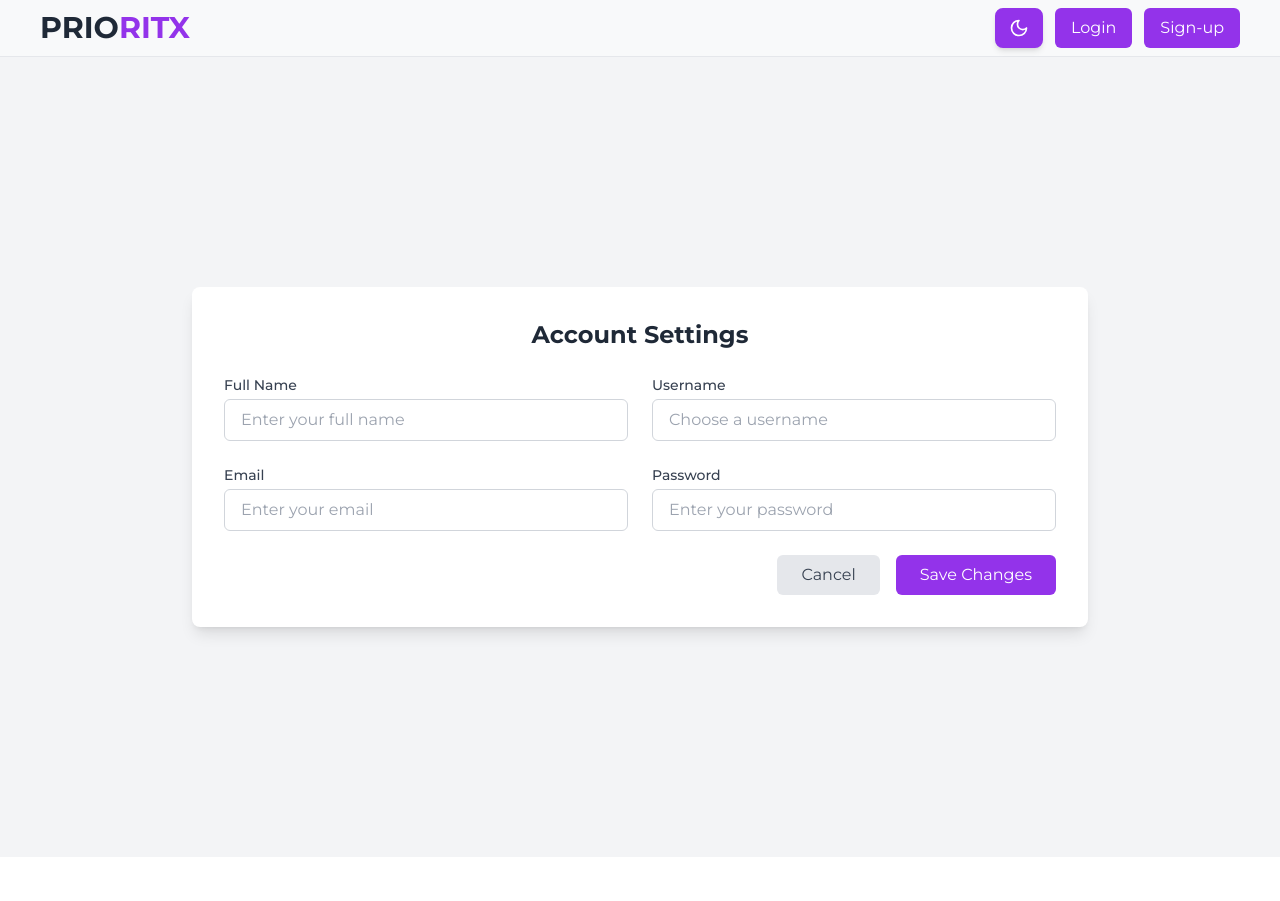
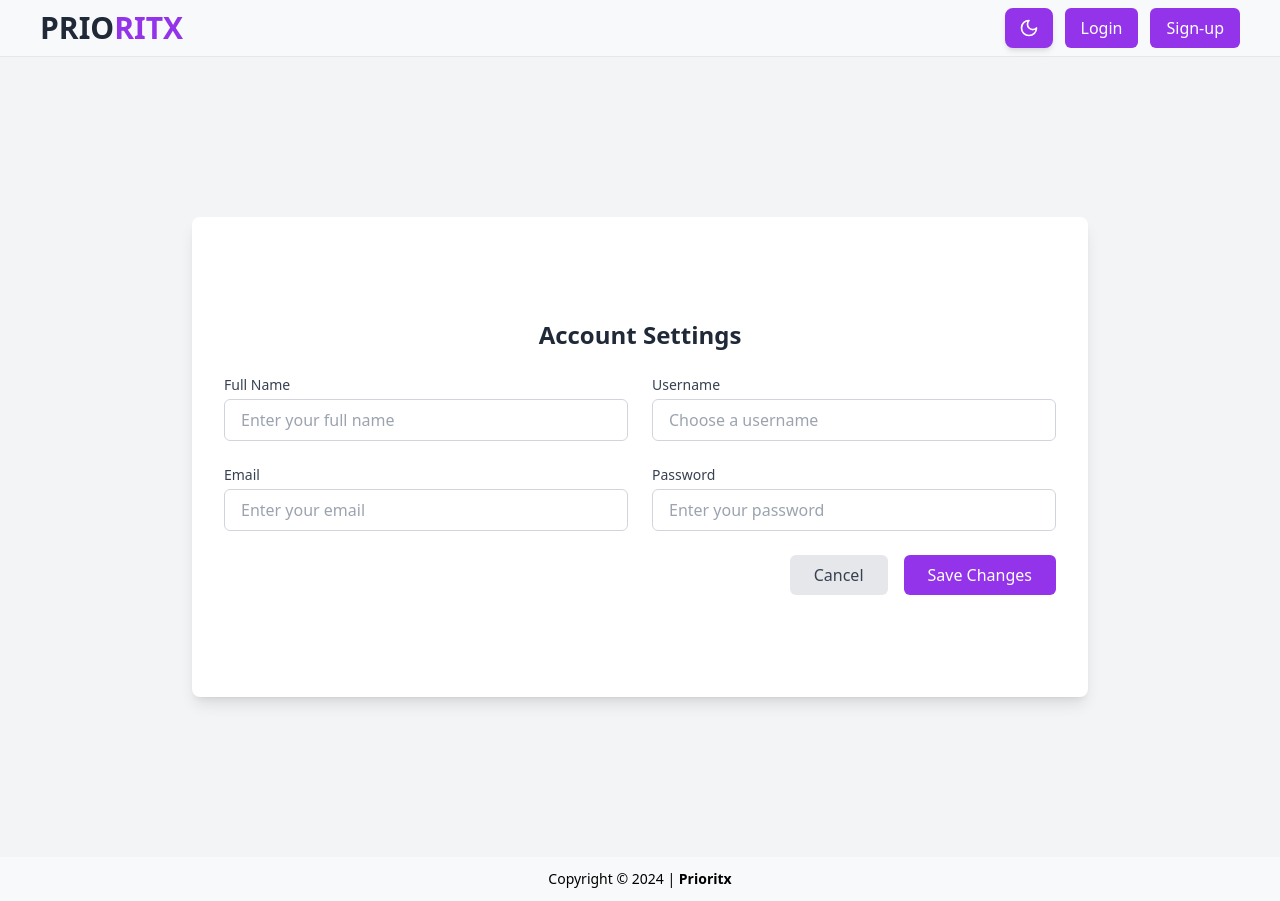
Before and after one commit to shawaiz-khan/prioritx, a React (Vite) app in the folder frontend/: page /settings in a window 1280 px wide. Before the commit the page ends 857 px from the top, so only its background shows below. Built offline with nearby package versions, Linux system fonts and the light colour scheme.

Commit message:
update: Major tweaks and updates

```diff
--- a/frontend/src/App.jsx
+++ b/frontend/src/App.jsx
@@ -17,6 +17,7 @@ import { ThemeProvider } from './contexts/ThemeContext';
 import Profile from './pages/Profile';
 import Support from './pages/Support';
 import Statistics from './pages/Statistics';
+import Footer from './components/Footer';
 
 function App() {
   return (
@@ -41,6 +42,7 @@ function App() {
             {process.env.NODE_ENV === 'development' && <Route path='/test' element={<Test />} />}
             <Route path='*' element={<ErrorPage />} />
           </Routes>
+          <Footer />
         </LoginProvider>
       </ThemeProvider>
     </BrowserRouter>
--- /dev/null
+++ b/frontend/src/components/Footer.jsx
@@ -0,0 +1,9 @@
+export default function Footer() {
+    const year = (new Date().getFullYear().toLocaleString()).split(',');
+
+    return (
+        <div className="p-3 bg-light-container text-sm flex justify-center items-center">
+            Copyright © {year} | <strong>&nbsp;Prioritx</strong>
+        </div>
+    )
+}
--- a/frontend/src/components/NavBar.jsx
+++ b/frontend/src/components/NavBar.jsx
@@ -14,7 +14,7 @@ export default function NavBar() {
     return (
         <>
             {isLoggedIn ? (
-                <header className={`py-2 px-4 md:px-10 border-b font-sans ${isDark ? 'bg-dark-container border-gray-500' : 'bg-light-container'}`}>
+                <header className={`py-2 px-4 md:px-10 border-b font-sans ${isDark ? 'bg-dark-container border-gray-700' : 'bg-light-container'}`}>
                     <nav className="flex justify-between items-center w-full gap-3">
                         <h1 className={`font-bold ${isDark ? "text-light-background" : 'text-gray-800'} text-3xl`}>PRIO<span className='text-purple-600'>RITX</span></h1>
                         <div className="flex items-center w-2/4 max-w-screen-lg">
--- a/frontend/src/components/Notifications.jsx
+++ b/frontend/src/components/Notifications.jsx
@@ -37,7 +37,7 @@ export default function Notifications() {
             {isOpen && (
                 <ul
                     id="notification-menu"
-                    className={`absolute ${isDark ? 'bg-dark-container text-white' : 'bg-neutral-100 text-gray-800'} border ${isDark ? 'border-gray-700' : 'border-gray-400'} top-10 right-0 mt-1 h-fit px-2 py-3 w-80 rounded-md shadow-md overflow-y-scroll max-h-64`}
+                    className={`absolute border ${isDark ? 'bg-dark-container text-white border-gray-700' : 'bg-neutral-100 text-gray-800 border-gray-400'} top-10 right-0 mt-1 h-fit px-2 py-3 w-80 rounded-md shadow-md overflow-y-scroll max-h-64`}
                 >
                     {notifications.map((notification) => {
                         const { id, title, description } = notification;
--- a/frontend/src/components/UserPfp.jsx
+++ b/frontend/src/components/UserPfp.jsx
@@ -2,11 +2,13 @@ import { UserRound } from "lucide-react";
 import { useState, useEffect } from "react";
 import { useNavigate } from 'react-router-dom';
 import { useLoginContext } from "../contexts/LoginContext";
+import { useThemeContext } from "../contexts/ThemeContext";
 
 export default function UserPfp() {
     const [isMenu, setIsMenu] = useState(false);
     const navigate = useNavigate();
     const { handleLogout } = useLoginContext();
+    const { isDark } = useThemeContext();
 
     const handleClick = () => {
         setIsMenu((prev) => !prev);
@@ -38,14 +40,14 @@ export default function UserPfp() {
             {isMenu && (
                 <ul
                     id="user-pfp-menu"
-                    className="absolute font-sans bg-neutral-100 border border-gray-400 top-10 mt-3 right-5 h-fit px-2 py-3 w-56 rounded-md shadow-md"
+                    className={`absolute border ${isDark ? 'bg-dark-container text-white border-gray-700' : 'bg-neutral-100 text-gray-800 border-gray-400'} top-10 mt-3 right-5 h-fit px-2 py-3 w-56 rounded-md shadow-md`}
                 >
-                    <li className="bg-transparent px-3 text-purple-700 font-bold text-lg">Username</li>
+                    <li className="bg-transparent px-3 font-semibold text-lg">Username</li>
                     <hr className="border-gray-300 mx-3 my-2" />
-                    <li className="bg-transparent px-3 py-2 hover:bg-purple-200 rounded-md cursor-pointer" onClick={() => navigate('/profile')}>Profile</li>
-                    <li className="bg-transparent px-3 py-2 hover:bg-purple-200 rounded-md cursor-pointer" onClick={() => navigate('/settings')}>Settings</li>
-                    <li className="bg-transparent px-3 py-2 hover:bg-purple-200 rounded-md cursor-pointer" onClick={() => navigate('/dashboard/support')}>Support</li>
-                    <li className="bg-transparent px-3 py-2 hover:bg-purple-200 rounded-md cursor-pointer" onClick={handleLogout}>Logout</li>
+                    <li className={`bg-transparent px-3 py-2 ${isDark ? 'hover:bg-dark-background/50' : 'hover:bg-purple-200'} rounded-md cursor-pointer`} onClick={() => navigate('/profile')}>Profile</li>
+                    <li className={`bg-transparent px-3 py-2 ${isDark ? 'hover:bg-dark-background/50' : 'hover:bg-purple-200'} rounded-md cursor-pointer`} onClick={() => navigate('/settings')}>Settings</li>
+                    <li className={`bg-transparent px-3 py-2 ${isDark ? 'hover:bg-dark-background/50' : 'hover:bg-purple-200'} rounded-md cursor-pointer`} onClick={() => navigate('/dashboard/support')}>Support</li>
+                    <li className={`bg-transparent px-3 py-2 ${isDark ? 'hover:bg-dark-background/50' : 'hover:bg-purple-200'} rounded-md cursor-pointer`} onClick={handleLogout}>Logout</li>
                 </ul>
             )}
         </div>
--- a/frontend/src/pages/Settings.jsx
+++ b/frontend/src/pages/Settings.jsx
@@ -1,7 +1,8 @@
 export default function Settings() {
     return (
-        <div className="min-h-screen bg-gray-100 flex justify-center items-center p-6">
-            <div className="bg-white w-full max-w-4xl rounded-lg shadow-lg p-8 space-y-6">
+        <div className="min-h-screen bg-gray-100 flex justify-center items-center p-6 font-sans">
+            <div className="bg-white w-full max-w-4xl rounded-lg shadow-lg p-8  h-[60vh] flex justify-center items-center">
+                <div className="w-full h-auto space-y-6">
                     <h1 className="text-2xl font-bold text-gray-800 text-center">Account Settings</h1>
                     <form className="grid grid-cols-1 md:grid-cols-2 gap-6">
                         <div className="flex flex-col">
@@ -59,5 +60,6 @@ export default function Settings() {
                     </div>
                 </div>
             </div>
+        </div>
     );
 }
--- a/frontend/tailwind.config.js
+++ b/frontend/tailwind.config.js
@@ -16,9 +16,6 @@ export default {
           container: '#F8F9FA',
         }
       },
-      fontFamily: {
-        sans: ['Montserrat', 'sans-serif'],
-      },
     },
   },
   plugins: [],
```
Also changed, not shown: 1 other file (tests, documents, lock files or other folders). Lines whose indentation alone changed are shown as unchanged.
